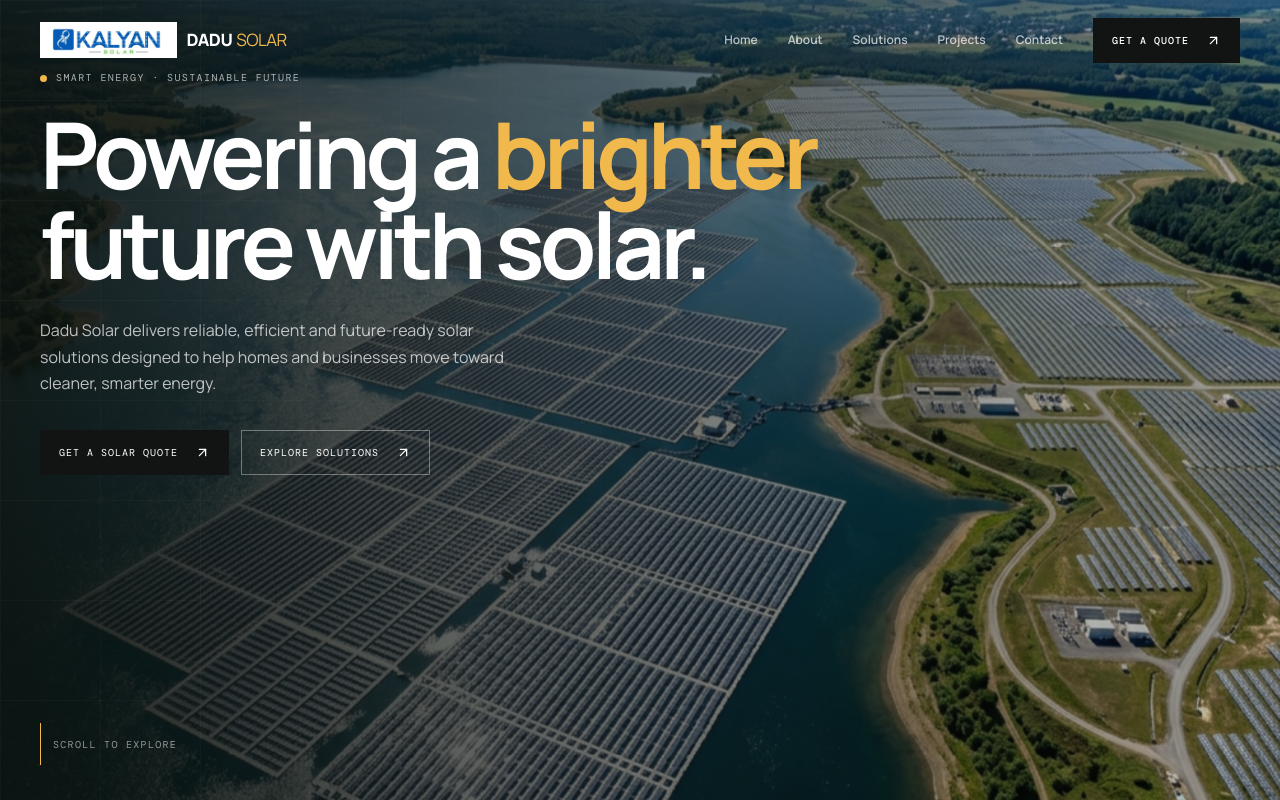
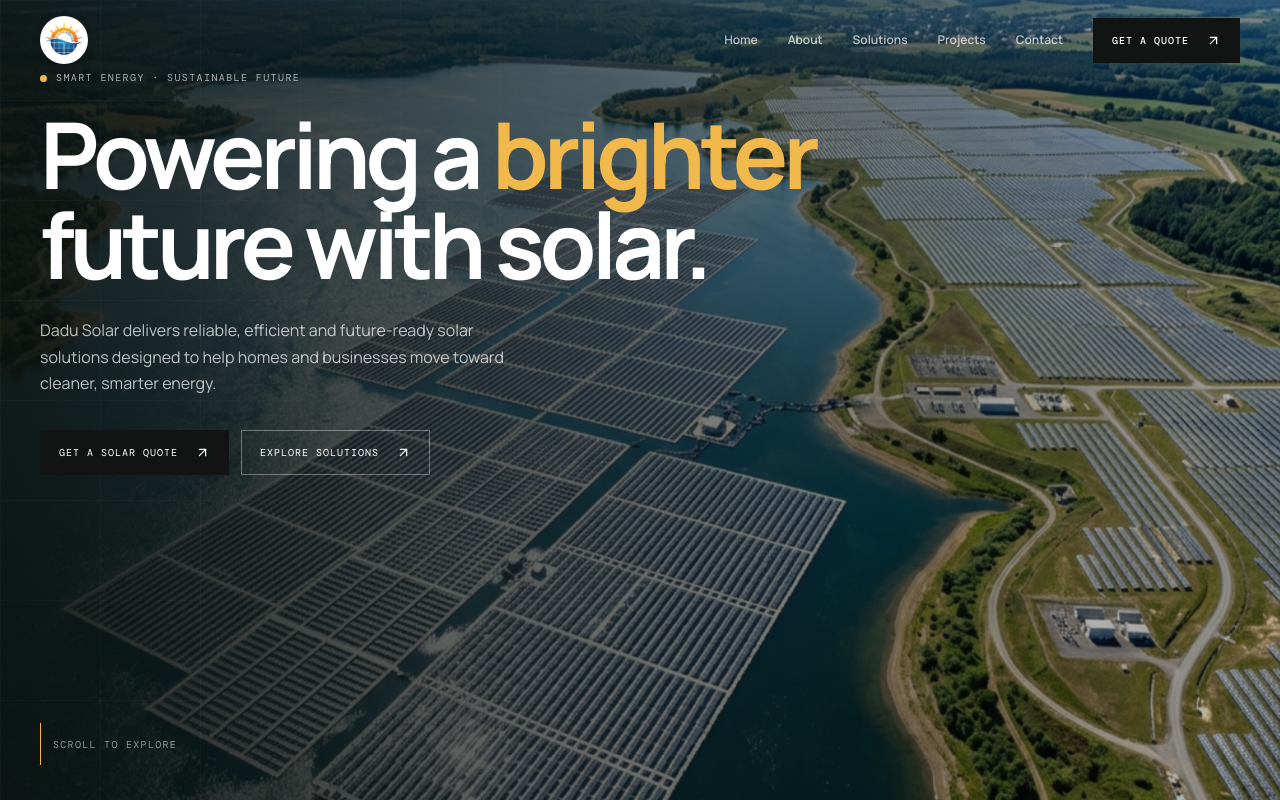
Before and after one commit to vishwambhar-singh/dadusolar, a React (Vite) app in the folder client/: page / in a window 1280 px wide. Shown: the top 800 px of the page. Built offline with nearby package versions, Linux system fonts and the light colour scheme.

Commit message:
Use Dadu Solar circular logo.png for header and footer brand logo

```diff
--- a/client/src/App.tsx
+++ b/client/src/App.tsx
@@ -8,24 +8,13 @@ const C = { gold: '#f1b84b', green: '#91ad63', ink: '#111412', soft: '#f4f5f0',
 
 function useReveal() { const [location] = useLocation(); useEffect(() => { const els = document.querySelectorAll('.reveal'); const io = new IntersectionObserver(entries => entries.forEach(e => e.isIntersecting && e.target.classList.add('is-visible')), { threshold: .12 }); els.forEach(el => io.observe(el)); return () => io.disconnect(); }, [location]); }
 function Logo() {
-  const [imgError, setImgError] = useState(false);
   return (
     <Link href="/" className="brand">
-      {!imgError ? (
-        <img
-          className="brand-logo"
-          src={getAssetUrl('/manus-storage/dadu-solar-logo_5853dbb0.png')}
-          onError={() => setImgError(true)}
-          alt="Dadu Solar"
-        />
-      ) : (
-        <svg width="32" height="32" viewBox="0 0 36 36" fill="none" xmlns="http://www.w3.org/2000/svg">
-          <rect width="36" height="36" rx="8" fill="#111412" />
-          <circle cx="18" cy="18" r="7" fill="#f1b84b" />
-          <path d="M18 4V8M18 28V32M4 18H8M28 18H32M8.1 8.1L10.9 10.9M25.1 25.1L27.9 27.9M8.1 27.9L10.9 25.1M25.1 10.9L27.9 8.1" stroke="#91ad63" strokeWidth="2" strokeLinecap="round" />
-        </svg>
-      )}
-      <span className="brand-title">DADU <b>SOLAR</b></span>
+      <img
+        className="brand-logo"
+        src={getAssetUrl('/logo.png')}
+        alt="Dadu Solar"
+      />
     </Link>
   );
 }
```
Also changed, not shown: client/public/logo.png, client/public/manus-storage/dadu-solar-logo_5853dbb0.png, client/src/index.css.
